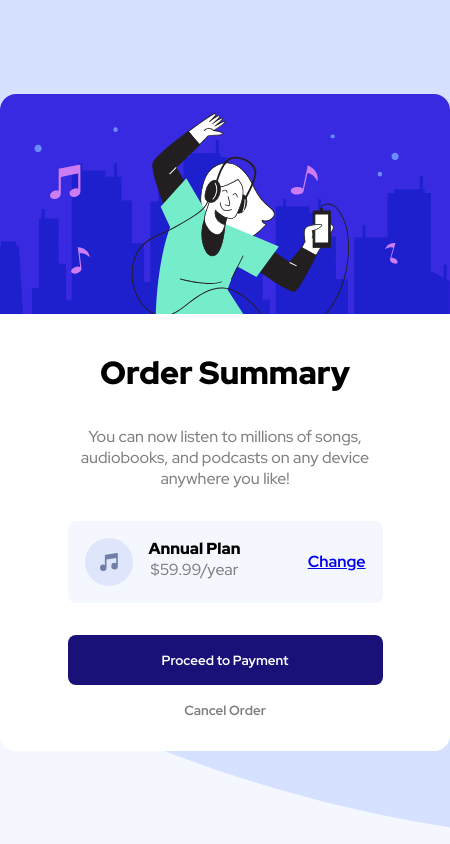
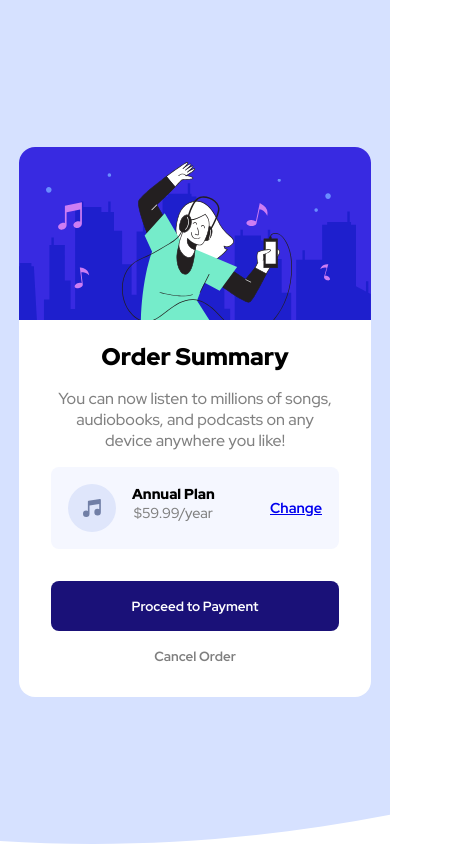
Before and after one commit to JeremyPaymal/Order-Summary-, a plain HTML site: page index.html in a window 390 px wide. Shown: the whole page, 450 px wide, since content can reach past the window. Drawn offline with Linux system fonts and the light colour scheme.

Commit message:
Responsive

```diff
--- a/style.css
+++ b/style.css
@@ -1,5 +1,4 @@
 @import url("https://fonts.googleapis.com/css2?family=Red+Hat+Display:wght@500;700;900&display=swap");
-
 
 :root {
   --main-bg: #f5f7ff;
@@ -22,7 +21,6 @@ body {
   background-color: var(--main-bg);
   background-repeat: no-repeat;
   background-size: 100%;
-  background-position: top top;
   display: flex;
   align-items: center;
   flex-direction: column;
@@ -39,37 +37,40 @@ a {
 }
 
 main {
-    margin: auto;
+  margin: auto;
   max-width: min-content;
+  max-height: min-content;
   text-align: center;
   background-color: #fff;
   border-radius: 1rem;
 }
 
 .image img {
-  max-width: min-content;
+  max-width: 100vh;
+  width: 25rem;
   border-radius: 1rem 1rem 0 0;
   overflow: hidden;
 }
 
 .content h1,
 .content p {
-  margin: 2rem auto;
-  padding: 0 5rem;
+  margin: 1rem 0;
+  padding: 0 2rem;
 }
 
 .content h1 {
+  font-size: 1.5rem;
   font-weight: 900;
 }
 
 .content p {
+  font-size: 1rem;
   font-weight: 400;
   color: grey;
 }
 
 .plan {
-  width: 70%;
-  margin: auto;
+  margin: auto 2rem;
   padding: 1rem;
   background-color: var(--main-bg);
   display: flex;
@@ -101,7 +102,7 @@ main {
 }
 
 .button {
-  width: 70%;
+  padding: 0 2rem;
   margin: 2rem auto;
   display: flex;
   flex-direction: column;
@@ -131,11 +132,27 @@ main {
   color: black;
 }
 
-@media screen and (max-width: 1050px) {
+@media screen and (max-width: 460px) {
+  body {
+    background: url(./images/pattern-background-mobile.svg);
+    background-repeat: no-repeat;
+    background-size: cover;
+  }
 
+  .image img {
+    width: 22rem;
+  }
+
+  .content h1 {
+    font-size: 1.5rem;
+  }
+
+  .content p {
+    font-size: 1rem;
+  }
+
+  .annual-plan p,
+  .change-link a {
+    font-size: 0.9rem;
+  }
 }
-@media screen and (max-width: 460px) {
-    body{
-        background-size: cover;
-    }
-}
```
